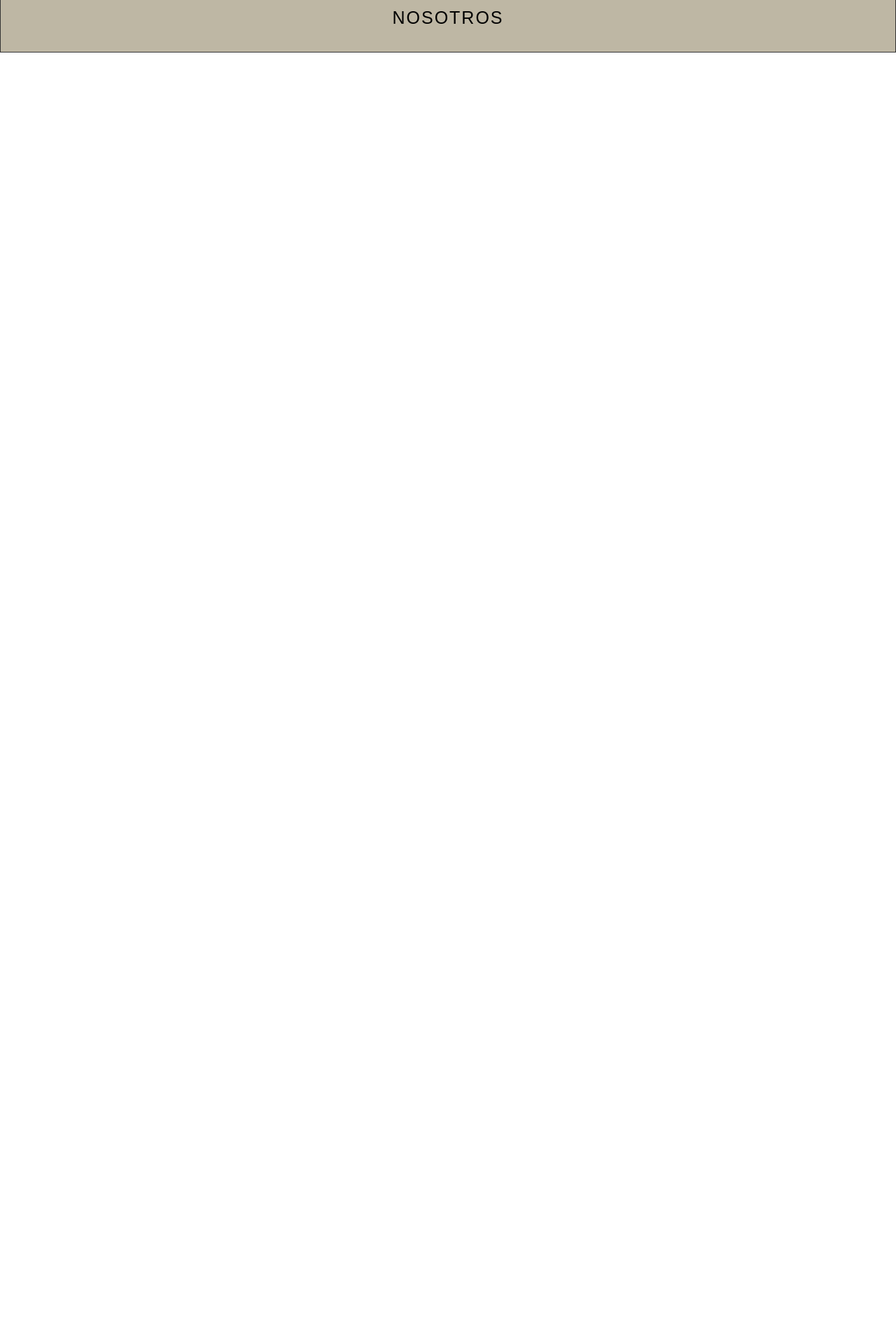
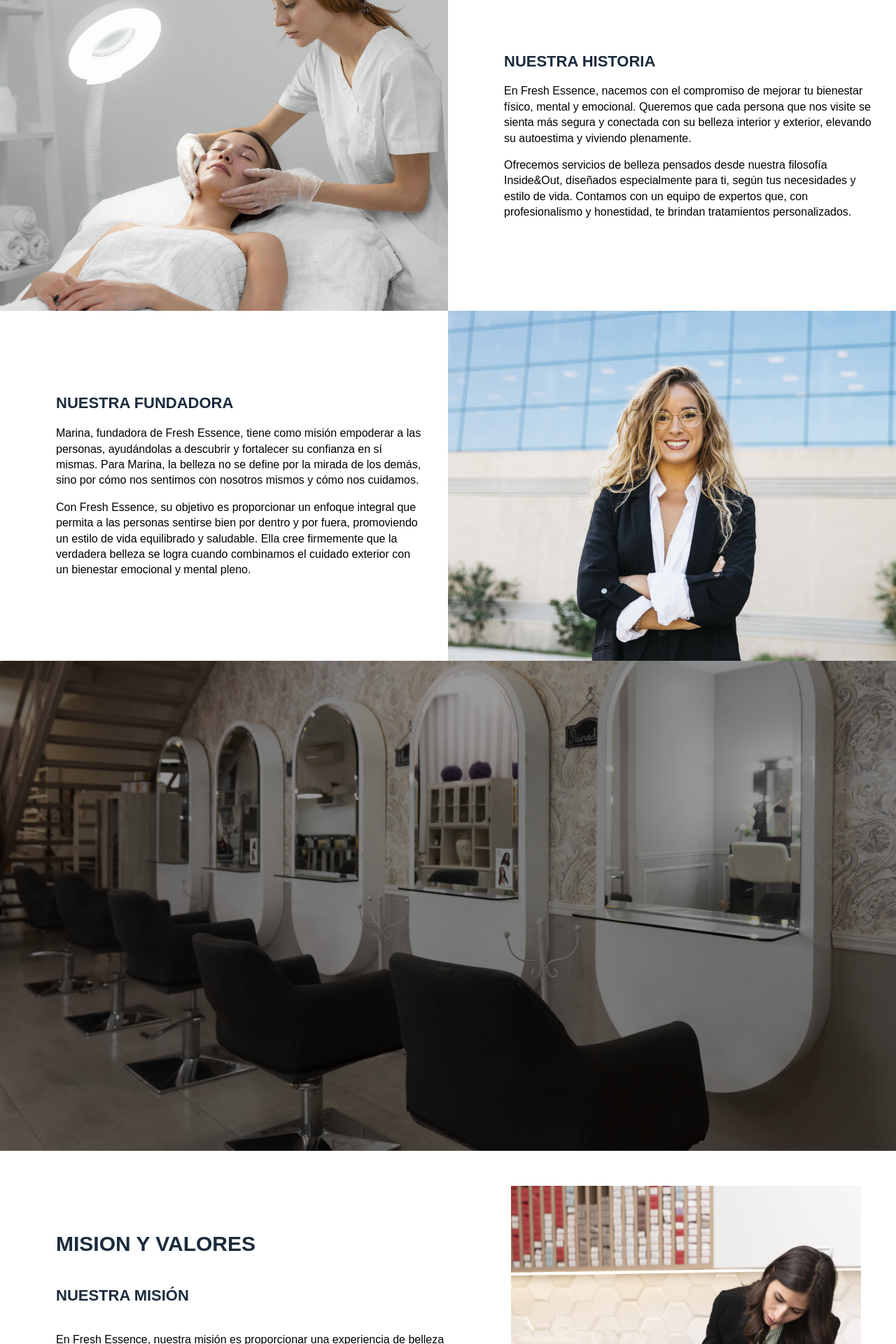
Before and after one commit to Marinamlittle/Proyecto-Fresh-Essence, a PHP site: page /index.html in a window 1280 px wide. Shown: the part 3360-5280 px from the top of the page at 70% size. Before the commit the page ends 3435 px from the top, so only its background shows below. Run offline with PHP 8.4, Linux system fonts and the light colour scheme; some libraries are stand-ins or nearby versions; some web fonts are replaced.

Commit message:
PRE- CONTACTO

```diff
--- a/dist/css/landing.css
+++ b/dist/css/landing.css
@@ -1054,5 +1084,177 @@
     border-radius: 12px;
   }
 }
+.caja-nosotros {
+  display: flex;
+  flex-direction: row;
+  justify-content: center;
+  align-items: stretch;
+  flex-wrap: wrap;
+}
+@media (max-width: 768px) {
+  .caja-nosotros {
+    flex-direction: column;
+    align-items: center;
+  }
+}
+
+.caja-individual-nosotros-foto {
+  flex: 1;
+  position: relative;
+  height: 500px;
+  width: 500px;
+  flex-shrink: 0;
+}
+.caja-individual-nosotros-foto img {
+  width: 100%;
+  height: 100%;
+  object-fit: cover;
+  display: block;
+}
+@media (max-width: 768px) {
+  .caja-individual-nosotros-foto {
+    width: 100%;
+    height: auto;
+  }
+  .caja-individual-nosotros-foto img {
+    height: auto;
+  }
+}
+
+.caja-individual-nosotros-texto {
+  flex: 1;
+  height: 500px;
+  width: 500px;
+  box-sizing: border-box;
+  display: flex;
+  flex-direction: column;
+  justify-content: center;
+  gap: 1rem;
+}
+.caja-individual-nosotros-texto h3, .caja-individual-nosotros-texto h4, .caja-individual-nosotros-texto p {
+  max-width: 100%;
+  line-height: 1.4;
+  text-align: left;
+  padding-left: 5rem;
+  padding-right: 2rem;
+}
+.caja-individual-nosotros-texto h3, .caja-individual-nosotros-texto h4 {
+  font-size: 22px;
+  color: #1a2b3c;
+}
+.caja-individual-nosotros-texto p {
+  font-size: 16px;
+}
+@media (max-width: 768px) {
+  .caja-individual-nosotros-texto {
+    width: 100%;
+    height: auto;
+    padding: 1rem;
+  }
+  .caja-individual-nosotros-texto .caja-individual-nosotros-texto {
+    margin-bottom: 10px;
+  }
+  .caja-individual-nosotros-texto h3, .caja-individual-nosotros-texto h4, .caja-individual-nosotros-texto p {
+    padding-left: 25px;
+  }
+}
+
+.caja-imagen {
+  width: 100%;
+  height: 700px;
+  margin: 0;
+  padding: 0;
+  background: linear-gradient(rgba(0, 0, 0, 0.4), rgba(0, 0, 0, 0.4)), url("/src/img/14.jpg");
+  background-size: cover;
+  background-position: center;
+}
+@media (max-width: 768px) {
+  .caja-imagen {
+    height: 300px;
+  }
+}
+
+.caja-mision {
+  flex: 1;
+  width: 100px;
+  box-sizing: border-box;
+  display: flex;
+  flex-direction: column;
+  justify-content: center;
+  gap: 2rem;
+}
+.caja-mision h3 {
+  font-size: 30px;
+  color: #1a2b3c;
+  line-height: 1.6;
+  padding-left: 5rem;
+  padding-right: 2rem;
+}
+.caja-mision h4, .caja-mision p {
+  font-size: 22px;
+  color: #1a2b3c;
+  padding-left: 5rem;
+  padding-right: 2rem;
+  line-height: 1.6;
+}
+.caja-mision p {
+  font-size: 16px;
+  color: #000000;
+  line-height: 1.6;
+}
+@media (max-width: 768px) {
+  .caja-mision {
+    width: 100%;
+    height: auto;
+    margin-top: 50px;
+    padding: 1rem;
+  }
+  .caja-mision h3, .caja-mision h4, .caja-mision p {
+    margin: 0 1rem;
+  }
+  .caja-mision h3 {
+    font-size: 24px;
+    padding-left: 25px;
+  }
+  .caja-mision h4 {
+    font-size: 20px;
+    padding-left: 25px;
+  }
+  .caja-mision p {
+    font-size: 16px;
+    max-width: 90%;
+    width: 100%;
+    padding-left: 25px;
+  }
+}
+
+.caja-mision-imagen {
+  display: flex;
+  justify-content: center;
+  align-items: center;
+  width: 100%;
+  max-width: 600px;
+  height: auto;
+  margin: 0 auto;
+}
+.caja-mision-imagen img {
+  width: 100%;
+  height: 100%;
+  object-fit: cover;
+  display: block;
+  padding: 50px;
+}
+
+@media (max-width: 768px) {
+  .caja-mision-imagen {
+    max-width: 100%;
+    padding: 0;
+  }
+  .caja-mision-imagen img {
+    width: 90%;
+    height: auto;
+    padding: 20px;
+  }
+}
 
 /*# sourceMappingURL=landing.css.map */
--- a/index.html
+++ b/index.html
@@ -3,7 +3,7 @@
 <head>
     <meta charset="UTF-8">
     <meta name="viewport" content="width=device-width, initial-scale=1.0">
-    <title>Fress Essence</title>
+    <title>Fresh Essence</title>
     <link rel="stylesheet" href="https://cdn.jsdelivr.net/npm/bootstrap-icons@1.12.1/font/bootstrap-icons.min.css">
     <link rel="stylesheet" href="dist/css/landing.css">
     <link href="https://cdnjs.cloudflare.com/ajax/libs/font-awesome/6.0.0-beta3/css/all.min.css" rel="stylesheet">
@@ -71,7 +71,7 @@
                 </a>
             </div>
         </section>
-
+    <section class="todo-servicios">
             <section id="servicios" class="servicios-sec">
             <div class="titulo-servicios">
                 <h2>NUESTROS SERVICIOS</h2>
@@ -129,10 +129,49 @@
                 </div>
             </div>
         </section>
+    </section>
+
 
     <section id="nosotros" class="nosotros">
         <div class="titulo-nosotros">
             <h2>NOSOTROS</h2>
+        </div>
+        <div class="caja-nosotros">
+            <div class="caja-individual-nosotros-foto">
+                <img src="/src/img/12.jpg" alt="Foto" />
+            </div>
+            <div class="caja-individual-nosotros-texto">
+                <h3>NUESTRA HISTORIA</h3>
+                <p>En Fresh Essence, nacemos con el compromiso de mejorar tu bienestar físico, mental y emocional. Queremos que cada persona que nos visite se sienta más segura y conectada con su belleza interior y exterior, elevando su autoestima y viviendo plenamente.</p>
+                <p>Ofrecemos servicios de belleza pensados desde nuestra filosofía Inside&Out, diseñados especialmente para ti, según tus necesidades y estilo de vida. Contamos con un equipo de expertos que, con profesionalismo y honestidad, te brindan tratamientos personalizados.</p>
+            </div>
+        </div>
+        <div class="caja-nosotros">
+            <div class="caja-individual-nosotros-texto">
+                <h3>NUESTRA FUNDADORA</h3>
+                <p>Marina, fundadora de Fresh Essence, tiene como misión empoderar a las personas, ayudándolas a descubrir y fortalecer su confianza en sí mismas. Para Marina, la belleza no se define por la mirada de los demás, sino por cómo nos sentimos con nosotros mismos y cómo nos cuidamos.</p>
+                <p>Con Fresh Essence, su objetivo es proporcionar un enfoque integral que permita a las personas sentirse bien por dentro y por fuera, promoviendo un estilo de vida equilibrado y saludable. Ella cree firmemente que la verdadera belleza se logra cuando combinamos el cuidado exterior con un bienestar emocional y mental pleno.</p>
+            </div>
+            <div class="caja-individual-nosotros-foto">
+                <img src="/src/img/13.jpg" alt="Foto" />
+            </div>
+        </div>
+        <div class="caja-imagen"></div>
+
+        <div class="caja-nosotros">
+            <div class="caja-mision">
+                <h3>MISION Y VALORES</h3>
+                <h4>NUESTRA MISIÓN</h4>
+                <p>En Fresh Essence, nuestra misión es proporcionar una experiencia de belleza única que eleve la confianza y el bienestar de nuestros clientes. Nos enfocamos en ofrecer servicios personalizados que cuiden tanto el exterior como el interior de cada persona, promoviendo un estilo de vida saludable y equilibrado.Queremos ir más allá de los tratamientos convencionales, combinando técnicas innovadoras, productos de alta calidad y un trato humano excepcional para transformar cada visita en un momento de renovación.</p>
+                <h4>NUESTROS VALORES</h4>
+                <p>En Fresh Essence, creemos que la verdadera belleza comienza con una base de confianza y empatía. Nos esforzamos por crear un ambiente donde cada cliente se sienta escuchado, respetado y comprendido, porque sabemos que una experiencia de belleza exitosa va más allá de los tratamientos estéticos.Nuestros valores fundamentales —calidez, integridad, profesionalismo y pasión— guían cada una de nuestras acciones. Valoramos la autenticidad, fomentamos la inclusión y celebramos la diversidad, sabiendo que cada persona es única y merece una atención especial.</p>
+            </div>
+            <div class="caja-mision-imagen">
+                <img src="/src/img/15.jpg" alt="Foto" />
+            </div>
+        </div>
+
+
         </div>
     </section>
 
--- a/src/scss/principal/_header.scss
+++ b/src/scss/principal/_header.scss
@@ -11,6 +11,7 @@
     position: fixed;
     padding: 1rem 2rem;
     transition: padding 0.3s ease, background-color 0.3s ease;
+    z-index: 999;
 }
 .header.shrink {
     padding: 0.4rem 2rem;
@@ -42,10 +43,31 @@
 .nav-list li a {
     text-decoration: none;
     color: v.$gris;
+    y: inline-block;
+    transition: transform 0.3s ease;
 }
 .nav-list li a:hover{
-    color: v.$blanco;
+    color: v.$beige;
 }
+.nav-list li a {
+    display: inline-block;
+    transition: transform 0.3s ease;
+}
+.nav-list li a:hover {
+    transform: scale(1.1);
+}
+.header.active {
+  background-color: v.$beige;
+}
+
+.header.active .nav-list li a {
+  color: v.$blanco;
+}
+
+.header.active .nav-list li a:hover {
+  color: v.$marino;
+}
+
 .abrir-menu, .cerrar-menu {
     display: none;
 }
@@ -138,7 +160,7 @@
     list-style-type: none;
     display: flex;
     gap: 1rem;
-    font-size: 18px;
+    font-size: 16px;
 }
 .nav-list li a {
     text-decoration: none;
--- a/src/scss/principal/_imagenes.scss
+++ b/src/scss/principal/_imagenes.scss
@@ -43,7 +43,8 @@
 }
 .caja-individual h3 {
   margin: 10px 0 5px;
-  color: v.$negro;
+  font-size: 20px;
+  color: v.$marino;
 
 }
 .caja-individual p {
@@ -101,6 +102,8 @@
       margin: 0 auto;
   }
 }
+
+
 // Tablet
 @media screen and (max-width: 768px) {
   .caja-imagenes {
@@ -119,6 +122,10 @@
     display: flex;
     flex-direction: column;
     gap: 1rem;
+    h3{
+      color: v.$marino;
+    }
+
 
     &:nth-child(2) {
       margin-top: 0;
--- a/src/scss/principal/_index.scss
+++ b/src/scss/principal/_index.scss
@@ -7,3 +7,4 @@
 @forward 'pre';
 @forward 'imagenes';
 @forward 'servicios';
+@forward 'nosotros';
--- /dev/null
+++ b/src/scss/principal/_nosotros.scss
@@ -0,0 +1,189 @@
+@use 'variables' as v;
+
+.caja-nosotros {
+  display: flex;
+  flex-direction: row;
+  justify-content: center;
+  align-items: stretch;
+  flex-wrap: wrap;
+
+  @media (max-width: 768px) {
+    flex-direction: column;
+    align-items: center;
+  }
+}
+
+.caja-individual-nosotros-foto {
+  flex: 1;
+  position: relative;
+  height: 500px;
+  width: 500px;
+  flex-shrink: 0;
+
+  img {
+    width: 100%;
+    height: 100%;
+    object-fit: cover;
+    display: block;
+
+  }
+
+
+  @media (max-width: 768px) {
+    width: 100%;
+    height: auto;
+
+    img {
+      height: auto;
+    }
+  }
+}
+
+.caja-individual-nosotros-texto {
+  flex: 1;
+  height: 500px;
+  width: 500px;
+  box-sizing: border-box;
+  display: flex;
+  flex-direction: column;
+  justify-content: center;
+  gap: 1rem;
+
+  h3, h4, p {
+    max-width: 100%;
+    line-height: 1.4;
+    text-align: left;
+    padding-left: 5rem;
+    padding-right: 2rem;
+  }
+
+  h3, h4 {
+    font-size: 22px;
+    color: v.$marino;
+  }
+
+  p {
+    font-size: 16px;
+  }
+
+  @media (max-width: 768px) {
+    width: 100%;
+    height: auto;
+    padding: 1rem;
+
+    .caja-individual-nosotros-texto {
+      margin-bottom: 10px;
+    }
+
+    h3, h4, p {
+      padding-left: 25px;
+    }
+  }
+}
+
+.caja-imagen {
+  width: 100%;
+  height: 700px;
+  margin: 0;
+  padding: 0;
+  background: linear-gradient(rgba(0,0,0,0.4), rgba(0,0,0,0.4)), url("/src/img/14.jpg");
+  background-size: cover;
+  background-position: center;
+
+  @media (max-width: 768px) {
+    height: 300px;
+  }
+}
+
+.caja-mision {
+  flex: 1;
+  width: 100px;
+  box-sizing: border-box;
+  display: flex;
+  flex-direction: column;
+  justify-content: center;
+  gap: 2rem;
+
+  h3 {
+    font-size: 30px;
+    color: v.$marino;
+    line-height: 1.6;
+    padding-left: 5rem;
+    padding-right: 2rem;
+  }
+
+  h4, p {
+    font-size: 22px;
+    color: v.$marino;
+    padding-left: 5rem;
+    padding-right: 2rem;
+
+    line-height: 1.6;
+  }
+
+  p {
+    font-size: 16px;
+    color: v.$negro;
+    line-height: 1.6;
+  }
+
+  @media (max-width: 768px) {
+    width: 100%;
+    height: auto;
+    margin-top: 50px;
+    padding: 1rem;
+
+    h3, h4, p {
+      margin: 0 1rem;
+    }
+
+    h3 {
+      font-size: 24px;
+      padding-left: 25px;
+    }
+
+    h4 {
+      font-size: 20px;
+      padding-left: 25px;
+    }
+
+    p {
+      font-size: 16px;
+      max-width: 90%; // Asegúrate de que no esté limitado
+      width: 100%;
+      padding-left: 25px;
+    }
+  }
+}
+
+.caja-mision-imagen {
+  display: flex;
+
+  justify-content: center;
+  align-items: center;
+  width: 100%;
+  max-width: 600px;
+  height: auto;
+  margin: 0 auto;
+
+  img {
+    width: 100%;
+    height: 100%;
+    object-fit: cover;
+    display: block;
+    padding: 50px;
+  }
+  }
+
+@media (max-width: 768px) {
+  .caja-mision-imagen {
+    max-width: 100%;
+    padding: 0;
+
+    img {
+      width: 90%;
+      height: auto;
+      padding: 20px;
+    }
+  }
+}
--- a/src/scss/principal/_s1.scss
+++ b/src/scss/principal/_s1.scss
@@ -46,7 +46,7 @@
     justify-content: end;
 }
 .caja .boton-encabezado button {
-    background-color: v.$beige;
+    background-color: v.$marino;
     color: v.$blanco;
     padding: 20px 20px;
     border: none;
@@ -62,7 +62,7 @@
 
 
 .caja button:hover {
-    background-color: v.$gris;
+    background-color: v.$beige;
 }
 
 @media (max-width: 768px) {
--- a/src/scss/principal/_servicios.scss
+++ b/src/scss/principal/_servicios.scss
@@ -46,10 +46,15 @@
   flex-direction: row;
   justify-content: center;
   align-items: center;
-  gap: 10px;
   flex-wrap: wrap;
 }
 
+
+.todo-servicios{
+  display: flex;
+  flex-direction: column; /* si los elementos están apilados verticalmente */
+  gap: -30px;
+}
 .columna-info {
   flex: 1;
   min-width: 280px;
@@ -72,9 +77,7 @@
     line-height: 1.5rem;
 }}
 
-.servicios-peluqueria, .servicios-tratamiento, .servicios-manicura .servicios li {
-  margin-bottom: 10px;
-}
+
 
 .columna-foto {
   flex: 1;
@@ -82,7 +85,7 @@
   justify-content: center;
   align-items: center;
   min-width: 280px;
-  padding: 60px;
+  padding: 30px;
 }
 
 .columna-foto img {
@@ -219,7 +222,7 @@
   }
   p, li{
     color: v.$gris;
-    font-size: 14px;
+    font-size: 16px;
     line-height: 1.5rem;
   }}
   .columna-foto {
```
Also changed, not shown: other parts of dist/css/landing.css (+41 -11 lines), src/js/scripts.js (+10 -0 lines), 1 other file. Lines whose indentation alone changed are shown as unchanged.
